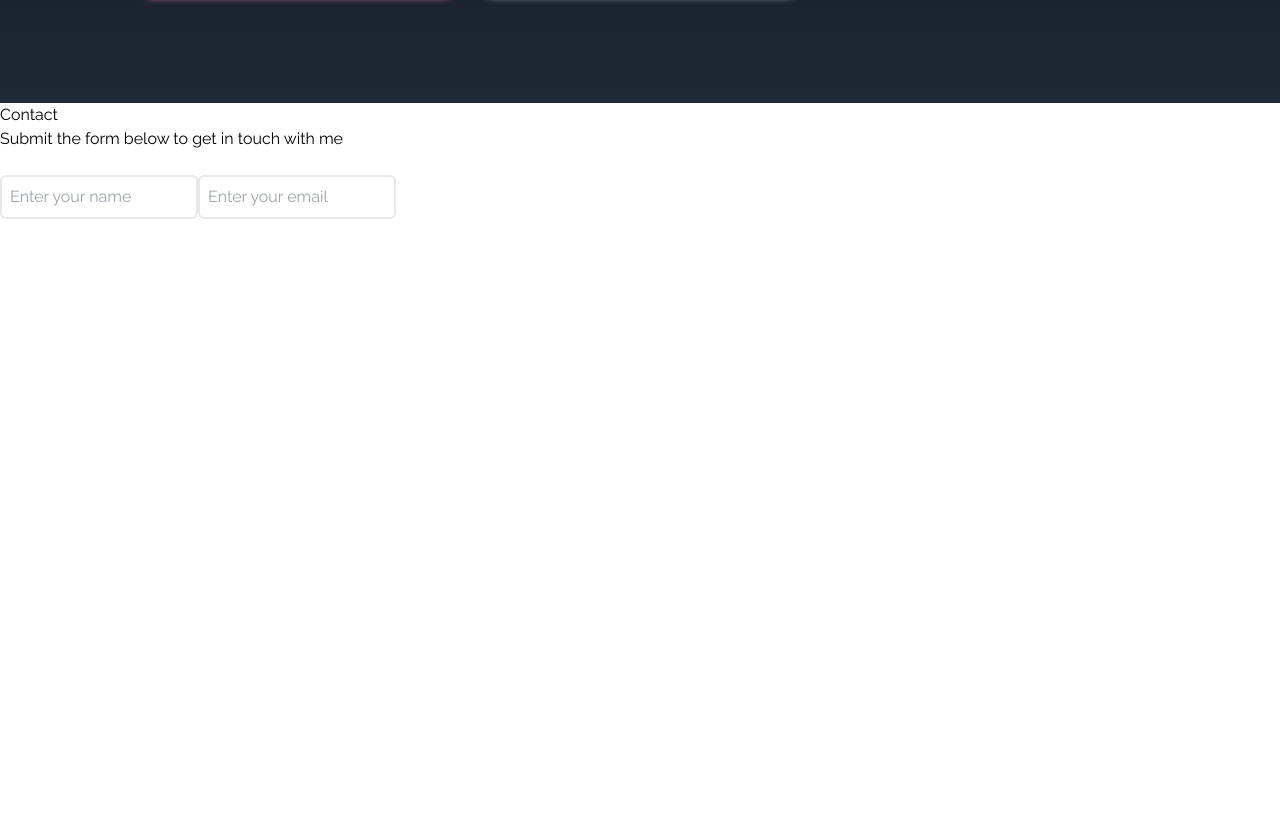
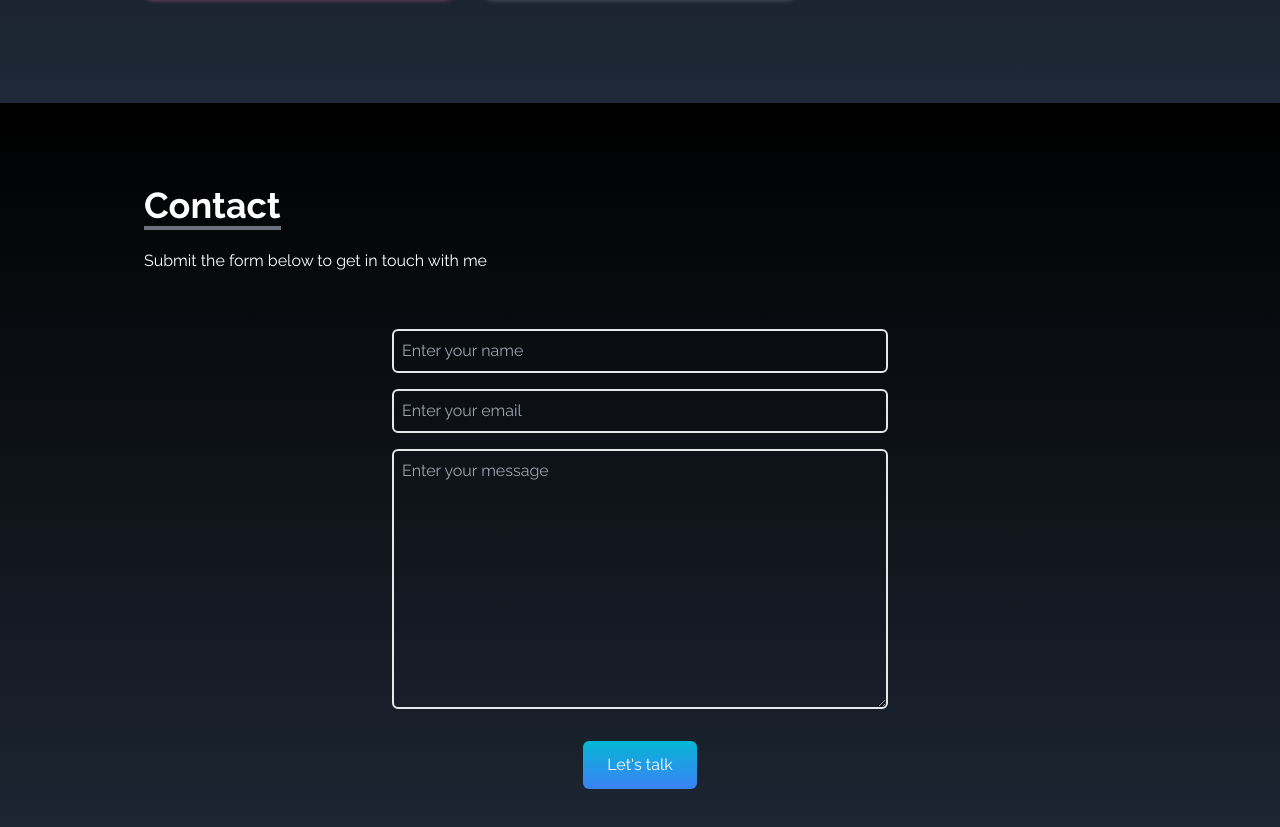
Before and after one commit to natividad2019/PersonalPortFoilio, a React (Create React App) app: page / in a window 1280 px wide. Shown: the part 3097-3924 px from the top of the page. Before the commit the page ends 3332 px from the top, so only its background shows below. Built offline with nearby package versions, Linux system fonts and the light colour scheme.

Commit message:
added the contact information

```diff
--- a/src/components/Contact.jsx
+++ b/src/components/Contact.jsx
@@ -2,34 +2,46 @@
 
 const Contact = () => {
   return (
-    <div>
-      <div>
-        <div>
-          <p>Contact</p>
-          <p>Submit the form below to get in touch with me</p>
+    <div
+      name="contact"
+      className="w-full h-screen bg-gradient-to-b from-black to-gray-800 p-4 text-white"
+    >
+      <div className="flex flex-col p-4 justify-center max-w-screen-lg mx-auto h-full">
+        <div className="pb-8">
+          <p className="text-4xl font-bold inline border-b-4 border-gray-500">
+            Contact
+          </p>
+          <p className="py-6">Submit the form below to get in touch with me</p>
         </div>
-        <div>
-          <form action="">
-            <div className="mb-4">
-              <label htmlFor="name" className="block text-white">Name:</label>
+
+        <div className=" flex justify-center items-center">
+          <form
+            action="https://getform.io/f/61c99527-2b15-42cf-9b55-ad37d2f7daa6"
+            method="POST"
+            className=" flex flex-col w-full md:w-1/2"
+          >
             <input
               type="text"
-                id="name"
               name="name"
               placeholder="Enter your name"
               className="p-2 bg-transparent border-2 rounded-md text-white focus:outline-none"
             />
             <input
               type="text"
-                id="email"
-                name="name"
+              name="email"
               placeholder="Enter your email"
+              className="my-4 p-2 bg-transparent border-2 rounded-md text-white focus:outline-none"
+            />
+            <textarea
+              name="message"
+              placeholder="Enter your message"
+              rows="10"
               className="p-2 bg-transparent border-2 rounded-md text-white focus:outline-none"
-              />
+            ></textarea>
 
-
-            </div>
-            {/* Add more form fields here */}
+            <button className="text-white bg-gradient-to-b from-cyan-500 to-blue-500 px-6 py-3 my-8 mx-auto flex items-center rounded-md hover:scale-110 duration-300">
+              Let's talk
+            </button>
           </form>
         </div>
       </div>
```
Lines whose indentation alone changed are shown as unchanged.
